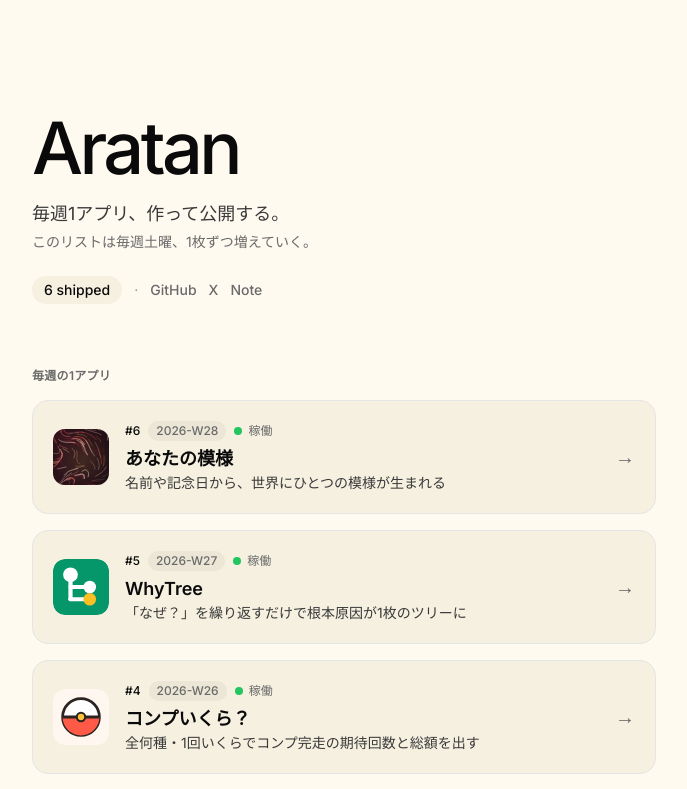
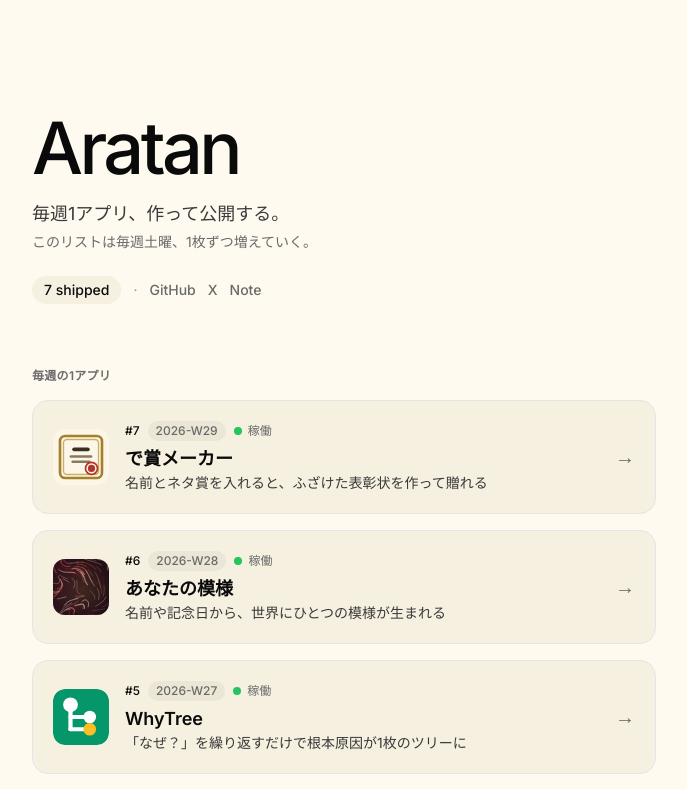
Before and after one commit to shin-takaiwa/aratan-hub, a Next.js app: page / in a window 1280 px wide. Shown: the top 789 px of the page, without its empty margins (296-983 px from the left). Built offline with nearby package versions, Linux system fonts and the light colour scheme.

Commit message:
#7 で賞メーカーをハブに追加（2026-W29）
Co-Authored-By: Claude Fable 5 <noreply@anthropic.com>

```diff
--- a/src/data/apps.ts
+++ b/src/data/apps.ts
@@ -95,6 +95,17 @@ export const apps: App[] = [
     accent: "ochre",
     icon: "/seed-art.svg",
   },
+  {
+    n: 7,
+    week: "2026-W29",
+    name: "で賞メーカー",
+    pitch: "名前とネタ賞を入れると、ふざけた表彰状を作って贈れる",
+    emoji: "🏆",
+    status: "live",
+    url: "https://desho-maker.aratan.dev",
+    accent: "peach",
+    icon: "/desho-maker.svg",
+  },
 ];
 
 // 1W1A の連番に含めない個人開発（以前に作ったもの・並行して運用中のもの）。
```
Also changed, not shown: public/desho-maker.svg (added).
